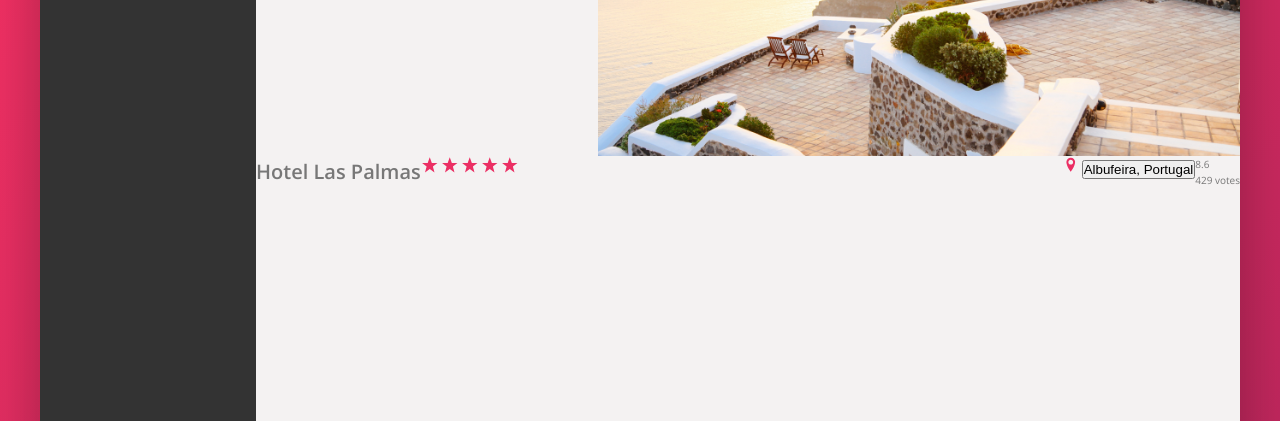
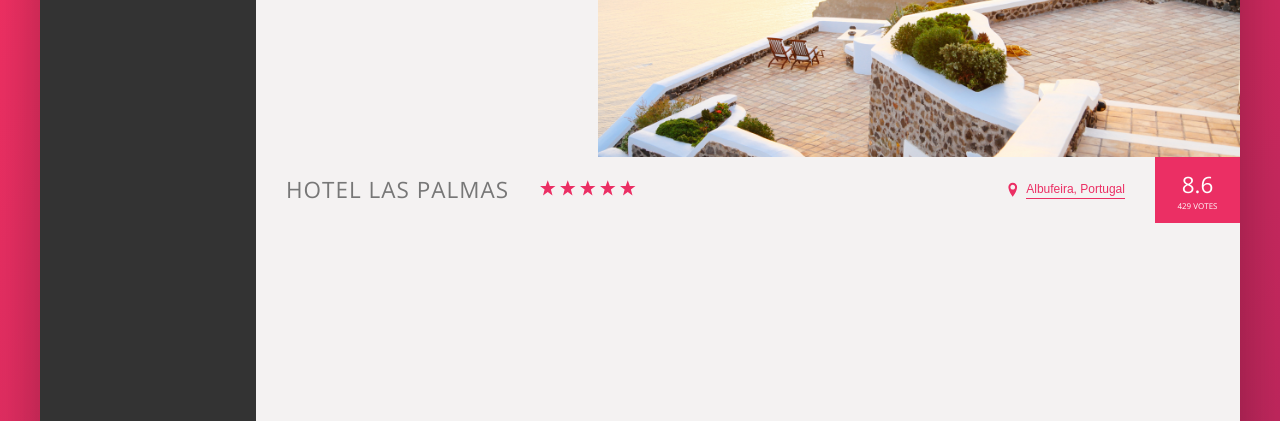
Before and after one commit to dimunozp/Trillo, a website: page index.html in a window 1280 px wide. Shown: the part 379-800 px from the top of the page. Drawn offline with nearby package versions, Linux system fonts and the light colour scheme.

Commit message:
feat(007): building the hotel overview part 2

```diff
--- a/sass/_components.scss
+++ b/sass/_components.scss
@@ -192,9 +192,15 @@
 // OVERVIEW
 .overview {
   display: flex;
+  align-items: center;
+  border-bottom: 1px solid var(--color-grey-light-2);
 
   &__heading {
-
+    font-size: 2.25rem;
+    font-weight: 300;
+    text-transform: uppercase;
+    letter-spacing: 1px;
+    padding: 1.5rem 3rem;
   }
 
   &__stars {
@@ -210,18 +216,36 @@
   }
 
   &__location {
+    font-size: 1.2rem;
+    display: flex;
+    vertical-align: center;
+  }
 
+  &__icon-location {
+    margin-right: .5rem;
   }
 
   &__rating {
+    background-color: var(--color-primary);
+    color: #fff;
+    margin-left: 3rem;
+    padding: 0 2.25rem;
+    align-self: stretch;
 
+    display: flex;
+    flex-direction: column;
+    align-items: center;
+    justify-content: center;
   }
 
   &__rating-average {
-
+    font-size: 2.25rem ;
+    font-weight: 300;
+    margin-bottom: -3px;
   }
 
   &__rating-count {
-
+    font-size: .8rem;
+    text-transform: uppercase;
   }
 }
--- a/sass/_layout.scss
+++ b/sass/_layout.scss
@@ -10,7 +10,7 @@
   font-size: 1.4rem;
   height: 7rem;
   background-color: #fff;
-  border-bottom: var(--color-grey-light-2);
+  border-bottom: 1px solid var(--color-grey-light-2);
 
   display: flex;
   justify-content: space-between;
@@ -34,3 +34,42 @@
   height: 80rem;
   flex: 1;
 }
+
+// BUTTON INLINE
+.btn-inline {
+  border: none;
+  color: var(--color-primary);
+  font-size: inherit;
+  border-bottom: 1px solid currentColor;
+  padding-bottom: 2px;
+  display: inline-block;
+  background-color: transparent;
+  cursor: pointer;
+  transition: all .2s;
+
+  &:hover {
+    color: var(--color-grey-dark-1);
+  }
+
+  &:focus {
+    outline: none;
+    animation: pulsate 1s infinite;
+  }
+}
+
+@keyframes pulsate {
+  0% {
+    transform: scale(1);
+    box-shadow: none;
+  }
+
+  50% {
+    transform: scale(1.05);
+    box-shadow: 0 1rem 4rem rgba(0,0,0,.25);
+  }
+
+  100% {
+    transform: scale(1);
+    box-shadow: none;
+  }
+}
```
Also changed, not shown: css/style.css.
